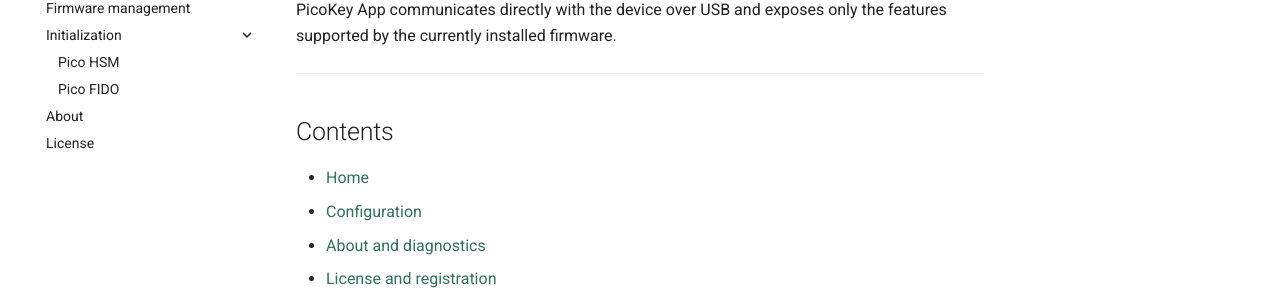
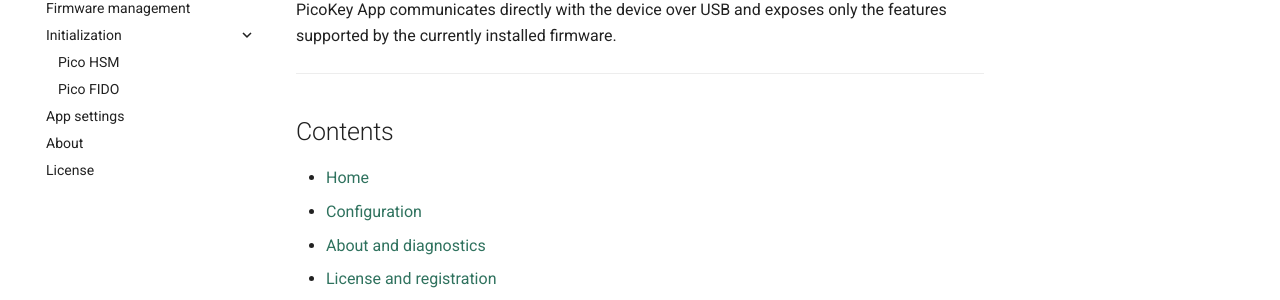
Before and after one commit to polhenarejos/picokeys-docs, an MkDocs documentation site: the page built from docs/picokeyapp/index.md, in a window 1280 px wide. Shown: the part 456-756 px from the top of the page. Built offline with MkDocs 1.6.1 and Material for MkDocs 9.7.7, drawn with Linux system fonts in a browser that asks for light colours.

Commit message:
Update index layout
Signed-off-by: Pol Henarejos <pol.henarejos@cttc.es>

```diff
--- a/mkdocs.yml
+++ b/mkdocs.yml
@@ -47,6 +47,7 @@ nav:
         - Initialization:
           - Pico HSM: picokeyapp/init-picohsm.md
           - Pico FIDO: picokeyapp/init-picofido.md
+        - App settings: picokeyapp/app-settings.md
         - About: picokeyapp/about.md
         - License: picokeyapp/license.md
 
```
